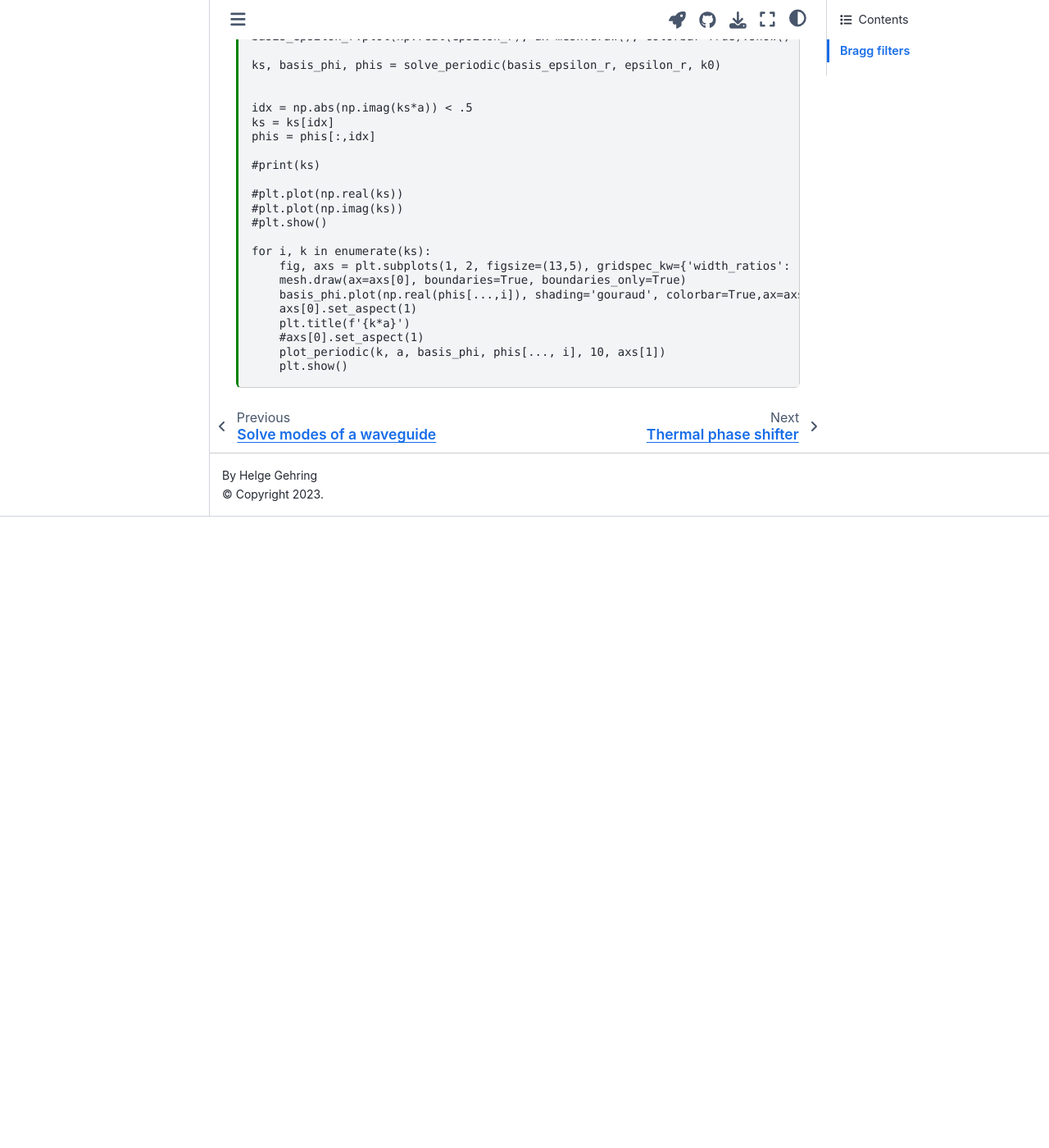
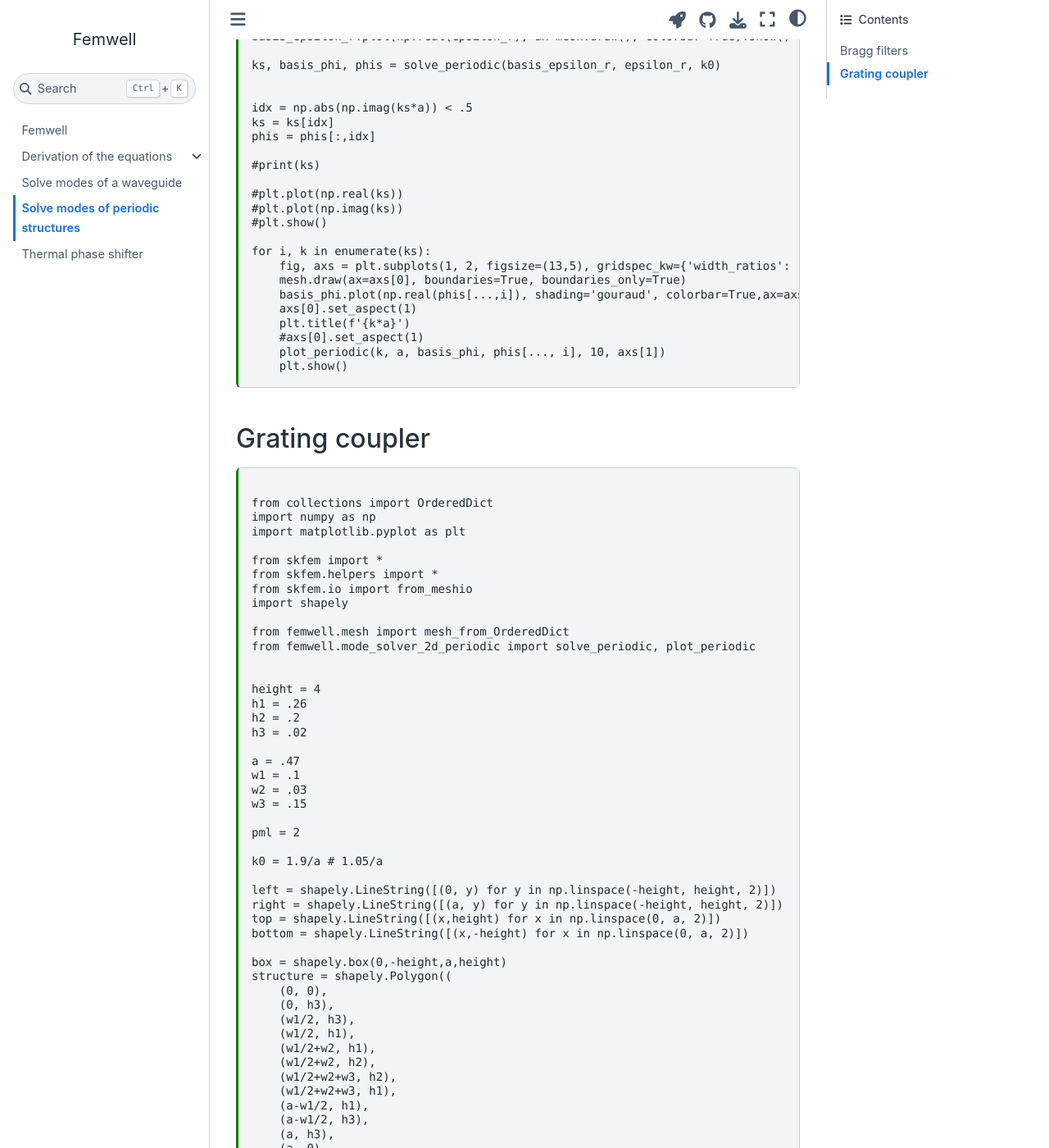
Before and after one commit to HelgeGehring/femwell, a Jupyter Book: the page built from docs/photonics/mode_solver_periodic.md, in a window 1280 px wide and 1400 px high, scrolled down 1048 px. Shown: the whole window at 82% size. Built offline with Jupyter Book 1.0.4 settings and Sphinx 7.4.7 and the Sphinx Book theme 1.1.4, drawn with Linux system fonts in a browser that asks for light colours; before the commit the page ends 1678 px from its top, so only the background shows below that; some of the changed text lies outside the part shown.

Commit message:
add example for grating coupler to the docs

````diff
--- /dev/null
+++ b/docs/photonics/examples/grating_coupler.py
@@ -0,0 +1,91 @@
+
+from collections import OrderedDict
+import numpy as np
+import matplotlib.pyplot as plt
+
+from skfem import *
+from skfem.helpers import *
+from skfem.io import from_meshio
+import shapely
+
+from femwell.mesh import mesh_from_OrderedDict
+from femwell.mode_solver_2d_periodic import solve_periodic, plot_periodic
+
+
+height = 4
+h1 = .26
+h2 = .2
+h3 = .02
+
+a = .47
+w1 = .1
+w2 = .03
+w3 = .15
+
+pml = 2
+
+k0 = 1.9/a # 1.05/a
+
+left = shapely.LineString([(0, y) for y in np.linspace(-height, height, 2)])
+right = shapely.LineString([(a, y) for y in np.linspace(-height, height, 2)])
+top = shapely.LineString([(x,height) for x in np.linspace(0, a, 2)])
+bottom = shapely.LineString([(x,-height) for x in np.linspace(0, a, 2)])
+
+box = shapely.box(0,-height,a,height)
+structure = shapely.Polygon((
+    (0, 0),
+    (0, h3),
+    (w1/2, h3),
+    (w1/2, h1),
+    (w1/2+w2, h1),
+    (w1/2+w2, h2),
+    (w1/2+w2+w3, h2),
+    (w1/2+w2+w3, h1),
+    (a-w1/2, h1),
+    (a-w1/2, h3),
+    (a, h3),
+    (a, 0),
+))
+
+resolutions = {
+    #'structure': {'resolution':.03, 'distance':.5}
+}
+
+mesh = from_meshio(mesh_from_OrderedDict(OrderedDict(
+    left=left, right=right, top=top, bottom=bottom,
+    structure=structure,
+    box=box,
+), resolutions=resolutions, filename='mesh.msh', default_resolution_max=.07))
+
+basis_epsilon_r = Basis(mesh, ElementDG(ElementTriP1()), intorder=4)
+
+epsilon_r = basis_epsilon_r.zeros(dtype=np.complex64) + 1.45
+epsilon_r[basis_epsilon_r.get_dofs(elements='structure')] = 3.5
+epsilon_r**=2
+epsilon_r += basis_epsilon_r.project(lambda x: (4j) *
+                                    (np.clip(np.abs(x[1])-height+pml, 0, np.inf)/pml)**2, dtype=np.complex64)
+basis_epsilon_r.plot(np.real(epsilon_r), ax=mesh.draw(), colorbar=True).show()
+basis_epsilon_r.plot(np.imag(epsilon_r), ax=mesh.draw(), colorbar=True).show()
+
+ks, basis_phi, phis = solve_periodic(basis_epsilon_r, epsilon_r, k0)
+
+
+idx = np.abs(np.imag(ks*a)) < .1
+ks = ks[idx]
+phis = phis[:,idx]
+
+#print(ks)
+
+#plt.plot(np.real(ks))
+#plt.plot(np.imag(ks))
+#plt.show()
+
+for i, k in enumerate(ks):
+    fig, axs = plt.subplots(1, 2, figsize=(13,5), gridspec_kw={'width_ratios': [1, 10]})
+    mesh.draw(ax=axs[0], boundaries=True, boundaries_only=True)
+    basis_phi.plot(np.real(phis[...,i]), shading='gouraud', colorbar=True,ax=axs[0])
+    axs[0].set_aspect(1)
+    plt.title(f'{k*a}')
+    #axs[0].set_aspect(1)
+    plot_periodic(k, a, basis_phi, phis[..., i], 10, axs[1])
+    plt.show()
--- a/docs/photonics/mode_solver_periodic.md
+++ b/docs/photonics/mode_solver_periodic.md
@@ -12,3 +12,10 @@ kernelspec:
 :tags: [remove-stderr]
 :load: examples/bragg_filter.py
 ```
+
+## Grating coupler
+
+```{code-cell} ipython3
+:tags: [remove-stderr]
+:load: examples/grating_coupler.py
+```
````
Also changed, not shown: 1 other file.
